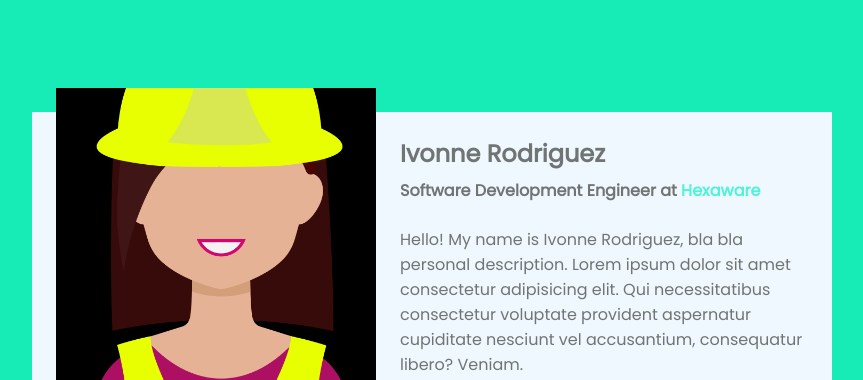
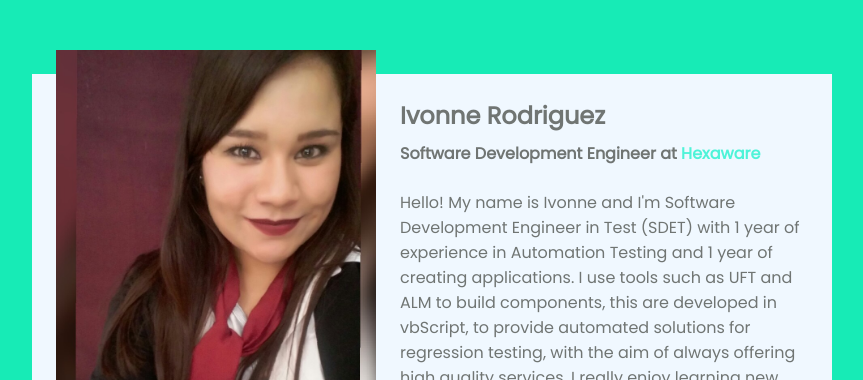
Before and after one commit to IvonneRddz/IvonneRddz.github.io, a plain HTML site: page src/index.html in a window 1280 px wide. Shown: the part 127-507 px from the top of the page, without its empty margins (208-1071 px from the left). Drawn offline with nearby package versions, Linux system fonts and the light colour scheme; files whose address does not match are found by name; a web font is replaced by a local one.

Commit message:
Finally features

```diff
--- a/src/css/card.css
+++ b/src/css/card.css
@@ -8,7 +8,7 @@
 .ir_Card::before{ /*es un pseudo elemento para la imagen*/
   content: '';
   background-color: rgba(0,0,0,1);
-  background-image: url('../images/logo2.jpg');
+  background-image: url('../images/logo2.jpg'); /*imagen */
   background-repeat: no-repeat;
   background-position: center;
   background-size: cover;
@@ -82,7 +82,7 @@ display: block;
 .ir_Card::before{
   height: 100%;
   width: 20em;/*320px;*/
-  background-image: url('../images/logo1.png');
+  background-image: url('../images/logo1.jpg');
 }
 
 }
--- a/src/index.html
+++ b/src/index.html
@@ -3,7 +3,8 @@
 
 <head>
   <meta charset="UTF-8">
-  <meta name="viewport" content="width=device-width, initial-scale=1.0, height=device-height, user-scalable=no, minimum-scale=1"/>
+  <meta name="viewport"
+    content="width=device-width, initial-scale=1.0, height=device-height, user-scalable=no, minimum-scale=1" />
   <meta http-equiv="X-UA-Compatible" content="ie=edge">
 
   <link rel="stylesheet" href="https://cdnjs.cloudflare.com/ajax/libs/meyer-reset/2.0/reset.min.css" />
@@ -35,13 +36,13 @@
       <div class="ir_Card-overview-general">
         <strong class="ir_Card-overview-general-name">Ivonne Rodriguez</strong>
         <strong class="ir_Card-overview-job">Software Development Engineer at </strong>
-        <a class="ir_Card-overview-job" href="#"><strong>Hexaware</strong></a>
+        <a class="ir_Card-overview-job" href="https://hexaware.com/"><strong>Hexaware</strong></a>
       </div>
 
-      <p> Hello! My name is Ivonne Rodriguez, bla bla personal description.
-        Lorem ipsum dolor sit amet consectetur adipisicing elit. Qui necessitatibus consectetur
-        voluptate provident aspernatur cupiditate nesciunt vel
-        accusantium, consequatur libero? Veniam.
+      <p> Hello! My name is Ivonne and I'm Software Development Engineer in Test (SDET) with 1 year of experience in
+        Automation Testing and 1 year of creating applications. I use tools such as UFT and ALM to build components, this
+        are developed in vbScript, to provide automated solutions for regression testing, with the aim of always
+        offering high quality services. I really enjoy learning new technologies and programming languages.
         <p>
     </section>
 
@@ -67,14 +68,14 @@
         </li>
 
         <li class="hp_Footer-socialNetwork-item">
-          <a href="https://www.github.com/IvonneRddz" alt="github">
+          <a href="https://github.com/IvonneRddz" alt="github">
             <i class="hp-git"></i>
             <span class="ir_u-onRead">github</span>
           </a>
         </li>
 
         <li class="hp_Footer-socialNetwork-item">
-          <a href="https://www.linkedin.com" alt="linkedin">
+          <a href="https://www.linkedin.com/in/ivonne-rodriguez-flores-521483125/" alt="linkedin">
             <i class="hp-linkedin"></i>
             <span class="ir_u-onRead">linkedIn</span>
           </a>
```
Also changed, not shown: src/images/logo1.jpg (added), src/images/logo1.png (deleted), src/images/logo2.jpg.
